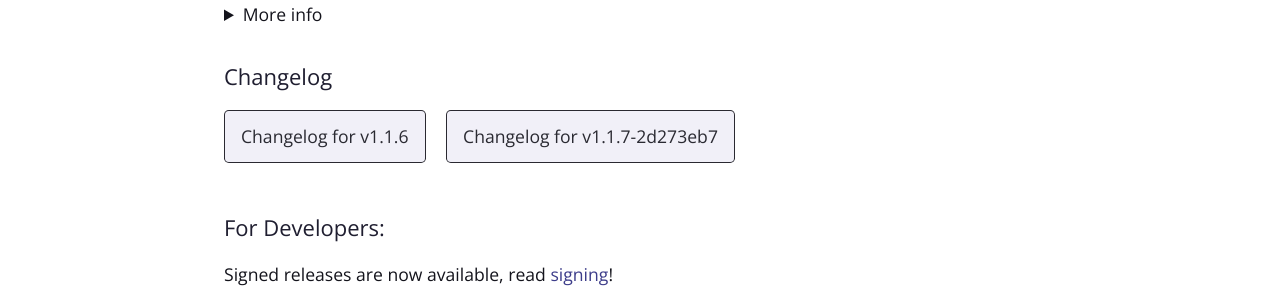
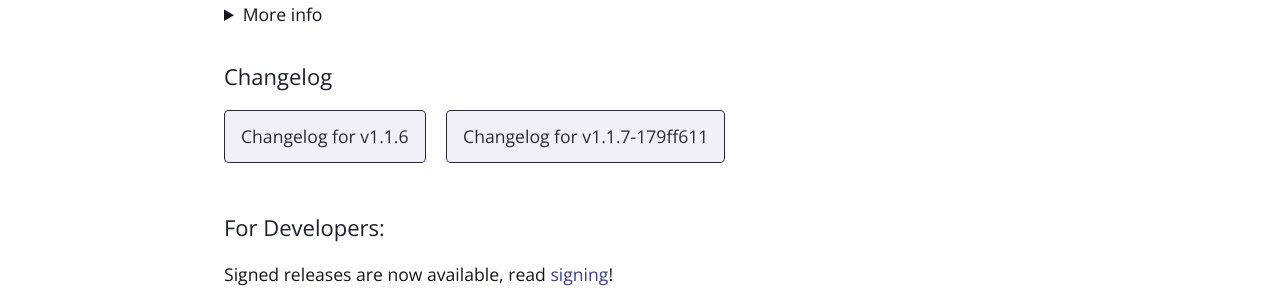
Before and after one commit to kami-blue/website, a Jekyll site: the page built from download.md, in a window 1280 px wide. Shown: the part 621-921 px from the top of the page. Built offline with Jekyll 4.4.1, drawn with Linux system fonts in a browser that asks for light colours.

Commit message:
bump ver to v1.1.7-179ff611

```diff
--- a/_config.yml
+++ b/_config.yml
@@ -7,9 +7,9 @@ github:
   website_url: https://github.com/kami-blue/website
   jar_url: https://github.com/kami-blue/client/releases/download/v1.1.6/KAMI-Blue-v1.1.6-release.jar
   jar_sig_url: https://github.com/kami-blue/client/releases/download/v1.1.6/KAMI-Blue-v1.1.6-release.jar.sig
-  beta_jar_url: https://github.com/kami-blue/nightly-releases/releases/download/1.1.7-2d273eb7/kamiblue-1.1.7-2d273eb7-release.jar
+  beta_jar_url: https://github.com/kami-blue/nightly-releases/releases/download/1.1.7-179ff611/kamiblue-1.1.7-179ff611-release.jar
 cur_ver: v1.1.6
-beta_ver: v1.1.7-2d273eb7
+beta_ver: v1.1.7-179ff611
 discord_url: https://kamiblue.org/discord
 downloads_api_ver: v1
 theme: jekyll-theme-cayman
```
